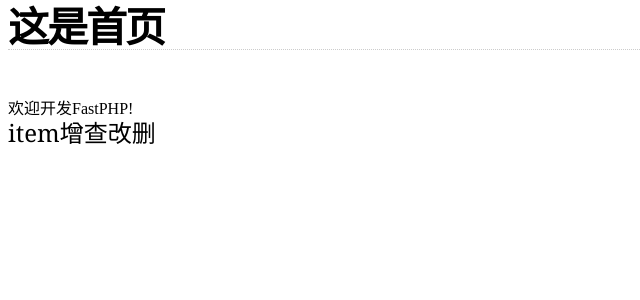
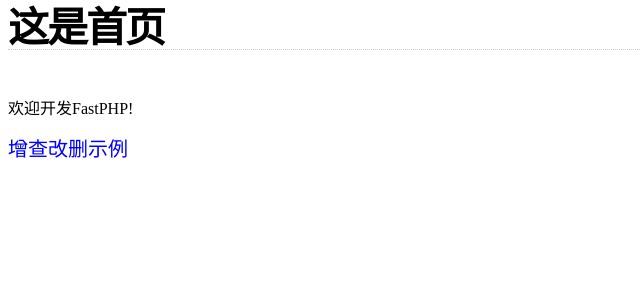
Before and after one commit to yeszao/fastphp, a PHP site: page / in a window 1280 px wide. Shown: the top 300 px of the page, without its empty margins (0-640 px from the left). Run offline with PHP 8.4, Linux system fonts and the light colour scheme.

Commit message:
添加全局常量APP_URL

```diff
--- a/application/views/header.php
+++ b/application/views/header.php
@@ -17,17 +17,16 @@
         }
 
         a {
-            color:#222222;
+            color:blue;
             font-family:georgia,times;
-            font-size:24px;
+            font-size:20px;
             font-weight:normal;
             line-height:1.2em;
-            color:black;
             text-decoration:none;
          }
 
         a:hover {
-            background-color:#BCFC3D;
+            text-decoration:underline;
         }
 
         h1 {
--- a/application/views/index/index.php
+++ b/application/views/index/index.php
@@ -1,4 +1,6 @@
 <br />
 <?php echo $todo; ?>
 <br />
-<a href="/item/index/">item增查改删</a>
+<br />
+
+<a href="<?php echo APP_URL ?>/item/index/">增查改删示例</a>
--- a/application/views/item/add.php
+++ b/application/views/item/add.php
@@ -1 +1 @@
-<a class="big" href="../item/index/">添加成功，点击返回</a>
+<a class="big" href="<?php echo APP_URL ?>/item/index/">添加成功，点击返回</a>
--- a/application/views/item/index.php
+++ b/application/views/item/index.php
@@ -1,4 +1,4 @@
-<form action="../../item/add" method="post">
+<form action="<?php echo APP_URL ?>/item/add" method="post">
     <input type="text" value="I have to..." onclick="this.value=''" name="value">
     <input type="submit" value="添加">
 </form>
@@ -7,13 +7,13 @@
 <?php $number = 0?>
 
 <?php foreach ($todo as $todoitem):?>
-    <a class="big" href="../../item/view/<?php echo $todoitem['Item']['id']?>/<?php echo strtolower(str_replace(" ","-",$todoitem['Item']['item_name']))?>">
+    <a class="big" href="<?php echo APP_URL ?>/item/view/<?php echo $todoitem['Item']['id']?>/<?php echo strtolower(str_replace(" ","-",$todoitem['Item']['item_name']))?>" title="点击修改">
         <span class="item">
             <?php echo ++$number?>
             <?php echo $todoitem['Item']['item_name']?>
         </span>
     </a>
     ----
-    <a class="big" href="../item/delete/<?php echo $todoitem['Item']['id']?>">删除</a>
+    <a class="big" href="<?php echo APP_URL ?>/item/delete/<?php echo $todoitem['Item']['id']?>">删除</a>
 <br/>
 <?php endforeach?>
--- a/application/views/item/update.php
+++ b/application/views/item/update.php
@@ -1 +1 @@
-<a class="big" href="../item/index/">修改成功，点击返回</a>
+<a class="big" href="<?php echo APP_URL ?>/item/index/">修改成功，点击返回</a>
--- a/application/views/item/view.php
+++ b/application/views/item/view.php
@@ -1,7 +1,7 @@
-<form action="../../../item/update" method="post">
+<form action="<?php echo APP_URL ?>/item/update" method="post">
     <input type="text" value="<?php echo $todo['Item']['item_name'] ?>" name="value">
     <input type="hidden" value="<?php echo $todo['Item']['id'] ?>" name="id">
     <input type="submit" value="修改">
 </form>
 
-<a class="big" href="../../../item/">返回</a>
+<a class="big" href="<?php echo APP_URL ?>/item/">返回</a>
--- a/index.php
+++ b/index.php
@@ -6,5 +6,8 @@ define('APP_PATH', __DIR__.'/');
 // 开启调试模式
 define('APP_DEBUG', true);
 
+// 网站根URL
+define('APP_URL', 'http://localhost/fastphp');
+
 // 加载框架
 require './fastphp/FastPHP.php';
```
